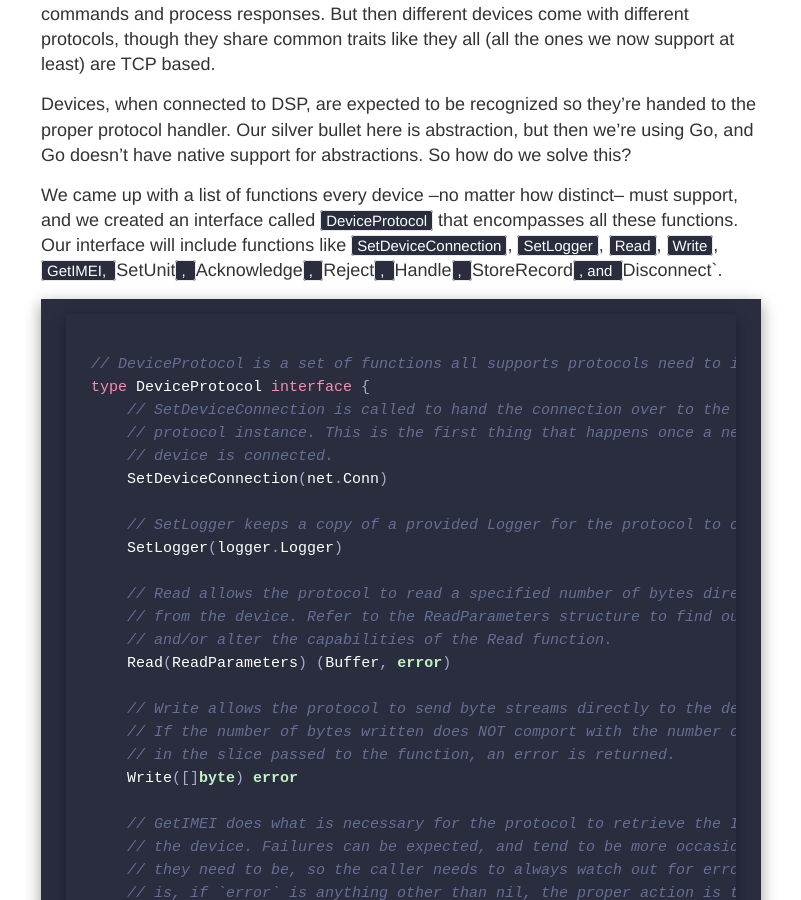
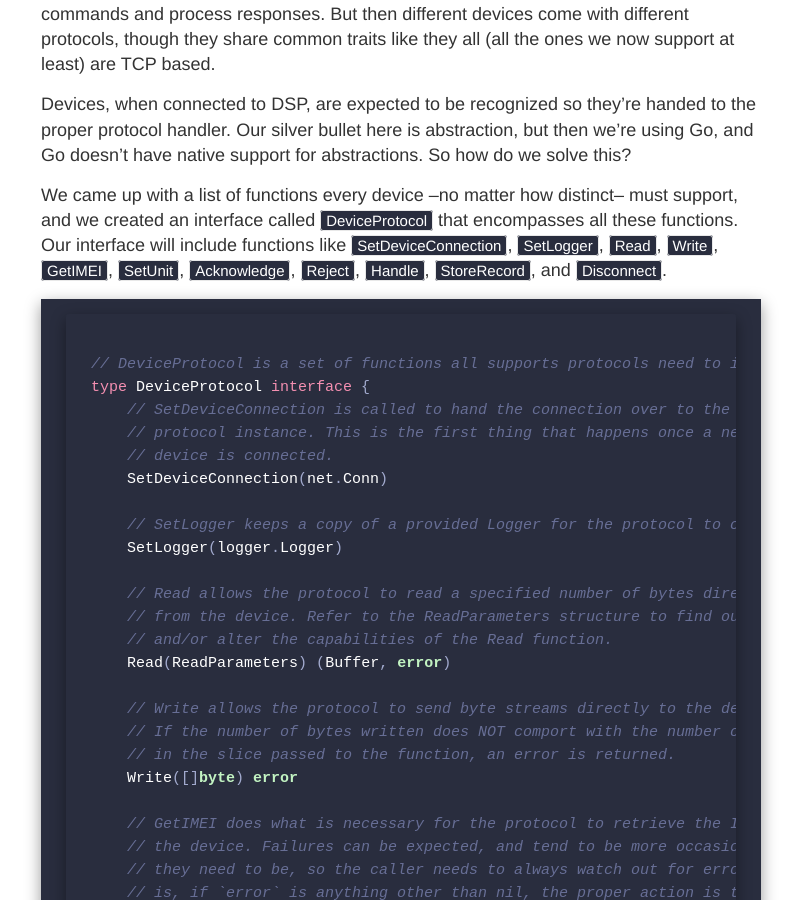
Before and after one commit to IQDevs/blog, a Jekyll site: the page built from _posts/2020-05-30-ZGPS - Achieving Abstraction with Golang.md, in a window 1280 px wide and 900 px high, scrolled down 623 px. Shown: the whole window, without its empty margins (239-1040 px from the left). Built offline with Jekyll 4.4.1, drawn with Linux system fonts in a browser that asks for light colours; nearby versions of some CDN libraries; comment, search, counter and statistics services are not loaded.

Commit message:
Formatting fix

````diff
--- a/_posts/2020-05-30-ZGPS - Achieving Abstraction with Golang.md
+++ b/_posts/2020-05-30-ZGPS - Achieving Abstraction with Golang.md
@@ -12,7 +12,7 @@ One of the early design challenges we faced when designing the DSP (Device Servi
 Devices, when connected to DSP, are expected to be recognized so they're handed to the proper protocol handler.
 Our silver bullet here is abstraction, but then we're using Go, and Go doesn't have native support for abstractions. So how do we solve this?
 
-We came up with a list of functions every device --no matter how distinct-- must support, and we created an interface called `DeviceProtocol` that encompasses all these functions. Our interface will include functions like `SetDeviceConnection`, `SetLogger`, `Read`, `Write`, `GetIMEI, `SetUnit`, `Acknowledge`, `Reject`, `Handle`, `StoreRecord`, and `Disconnect`.
+We came up with a list of functions every device --no matter how distinct-- must support, and we created an interface called `DeviceProtocol` that encompasses all these functions. Our interface will include functions like `SetDeviceConnection`, `SetLogger`, `Read`, `Write`, `GetIMEI`, `SetUnit`, `Acknowledge`, `Reject`, `Handle`, `StoreRecord`, and `Disconnect`.
 
 ```go
 
````
